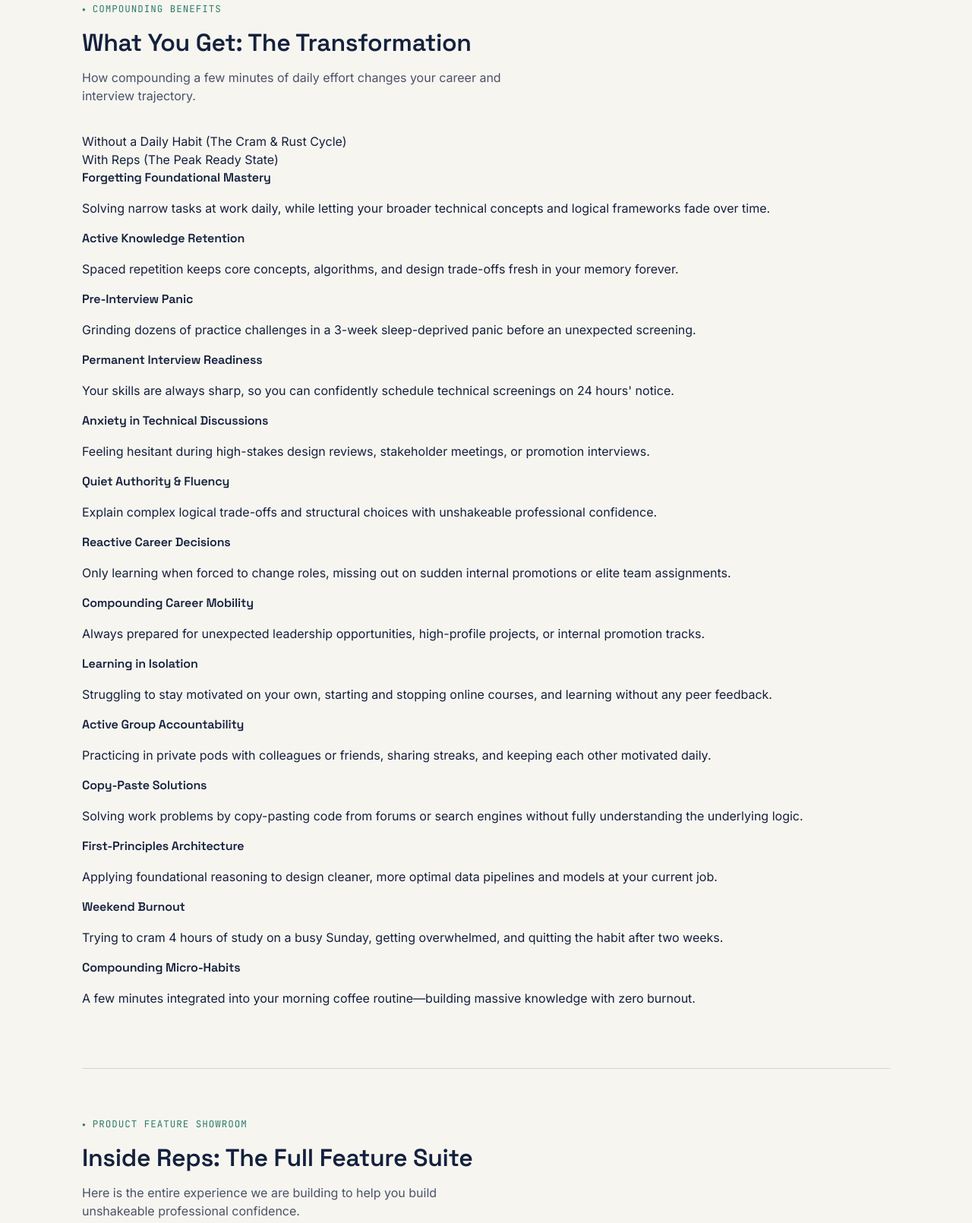
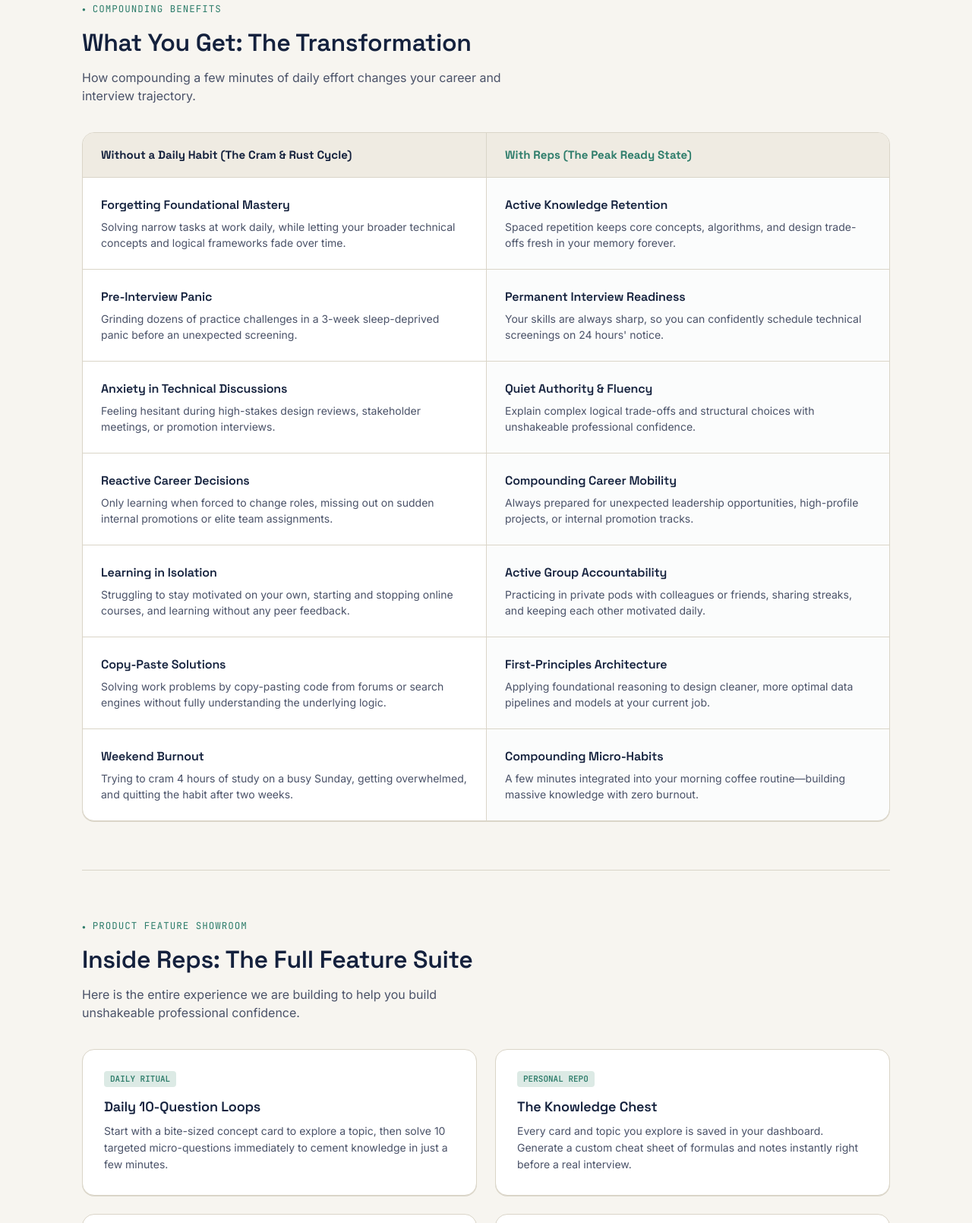
Before and after one commit to akshaysdoddamani/reps-interview-prep, a website: page index.html in a window 1280 px wide. Shown: the part 1374-2984 px from the top of the page at 76% size. Drawn offline with Linux system fonts and the light colour scheme.

Commit message:
Update style.css

```diff
--- a/style.css
+++ b/style.css
@@ -314,38 +314,138 @@ section {
 .reveal.show { display: block; }
 .reveal strong { color: var(--ink); }
 
-/* HOW IT WORKS / CADENCE */
-.cadence {
+/* TRANSFORMATION BEFORE/AFTER TABLE styling */
+.transformation-table {
+  border: 1px solid var(--line);
+  border-radius: 16px;
+  background: #fff;
+  overflow: hidden;
+  box-shadow: 0 1px 0 var(--line);
+}
+
+.transformation-header {
+  display: grid;
+  grid-template-columns: 1fr 1fr;
+  background: var(--paper-dim);
+  border-bottom: 1px solid var(--line);
+}
+
+.transformation-header > div {
+  padding: 18px 24px;
+  font-family: 'Space Grotesk', sans-serif;
+  font-weight: 700;
+  font-size: 15px;
+  color: var(--ink);
+}
+
+.transformation-header > div:last-child {
+  border-left: 1px solid var(--line);
+  color: var(--jade);
+}
+
+.transformation-row {
+  display: grid;
+  grid-template-columns: 1fr 1fr;
+  border-bottom: 1px solid var(--line);
+}
+
+.transformation-row:last-child {
+  border-bottom: none;
+}
+
+.transformation-row > div {
+  padding: 24px;
+}
+
+.transformation-row > div:last-child {
+  border-left: 1px solid var(--line);
+  background: rgba(46, 125, 107, 0.02);
+}
+
+.transformation-row h4 {
+  font-size: 16px;
+  margin-bottom: 6px;
+  color: var(--ink);
+}
+
+.transformation-row p {
+  font-size: 14px;
+  color: var(--ink-soft);
+  margin: 0;
+  line-height: 1.5;
+}
+
+/* PRODUCT SHOWROOM */
+.showroom-grid {
+  display: grid;
+  grid-template-columns: repeat(2, 1fr);
+  gap: 24px;
+}
+
+.showroom-card {
+  background: #fff;
+  border: 1px solid var(--line);
+  border-radius: 16px;
+  padding: 28px;
+  box-shadow: 0 1px 0 var(--line);
+  display: flex;
+  flex-direction: column;
+  align-items: flex-start;
+  gap: 8px;
+}
+
+.showroom-badge {
+  font-family: 'JetBrains Mono', monospace;
+  font-size: 11px;
+  font-weight: 600;
+  color: var(--jade);
+  background: var(--jade-dim);
+  padding: 2px 8px;
+  border-radius: 4px;
+}
+
+.showroom-card h3 {
+  font-size: 18px;
+  margin-top: 4px;
+}
+
+.showroom-card p {
+  font-size: 14px;
+  color: var(--ink-soft);
+  margin: 0;
+  line-height: 1.6;
+}
+
+/* VISION SECTION GRID */
+.vision-grid {
   display: grid;
   grid-template-columns: repeat(3, 1fr);
   gap: 24px;
 }
 
-.cadence-item {
+.vision-card-item {
   background: #fff;
   border: 1px solid var(--line);
   border-radius: 14px;
-  padding: 24px;
+  padding: 28px;
 }
 
-.cadence-item .unit {
-  font-family: 'JetBrains Mono', monospace;
-  font-size: 12px;
-  color: var(--jade);
-  text-transform: uppercase;
-  letter-spacing: .06em;
+.vision-icon {
+  font-size: 24px;
+  display: block;
+  margin-bottom: 14px;
+}
+
+.vision-card-item h3 {
+  font-size: 18px;
   margin-bottom: 10px;
 }
 
-.cadence-item h3 {
-  font-size: 18px;
-  margin-bottom: 8px;
-}
-
-.cadence-item p {
-  font-size: 14.5px;
+.vision-card-item p {
+  font-size: 14px;
   color: var(--ink-soft);
   margin: 0;
+  line-height: 1.6;
 }
 
 /* MILESTONE & COMMUNITY PROGRESS BAR */
@@ -588,6 +688,23 @@ section {
   color: #fff;
 }
 
+/* CUSTOM CHECKBOX AND TEXTAREA FOCUS STYLING */
+.opt input[type="checkbox"] {
+  position: absolute;
+  opacity: 0;
+}
+
+.opt input[type="checkbox"]:checked + label {
+  background: var(--jade);
+  border-color: var(--jade);
+  color: #fff;
+}
+
+textarea:focus {
+  outline: none;
+  border-color: var(--jade) !important;
+}
+
 input[type=email] {
   width: 100%;
   max-width: 360px;
@@ -631,8 +748,10 @@ footer {
 
 @media(max-width: 860px) {
   .hero { grid-template-columns: 1fr; gap: 40px; }
-  .cadence { grid-template-columns: 1fr; }
   .grid { grid-template-columns: repeat(12, 1fr); }
   .research-box { padding: 28px 22px; }
-  .hypothesis-grid, .faq-grid { grid-template-columns: 1fr; }
+  .hypothesis-grid, .faq-grid, .vision-grid, .showroom-grid { grid-template-columns: 1fr; }
+  .transformation-table, .transformation-header, .transformation-row { display: block; }
+  .transformation-header > div:last-child { border-left: none; border-top: 1px solid var(--line); }
+  .transformation-row > div:last-child { border-left: none; border-top: 1px solid var(--line); }
 }
```
